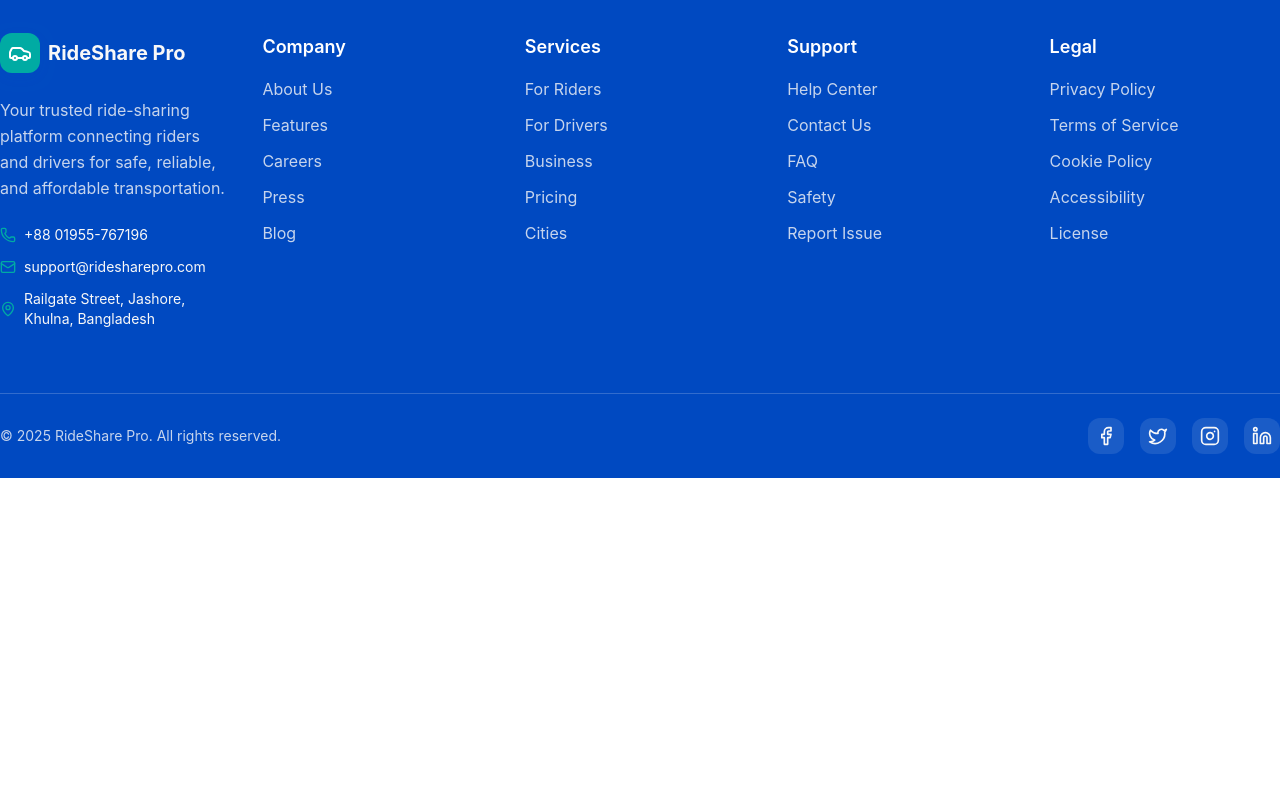
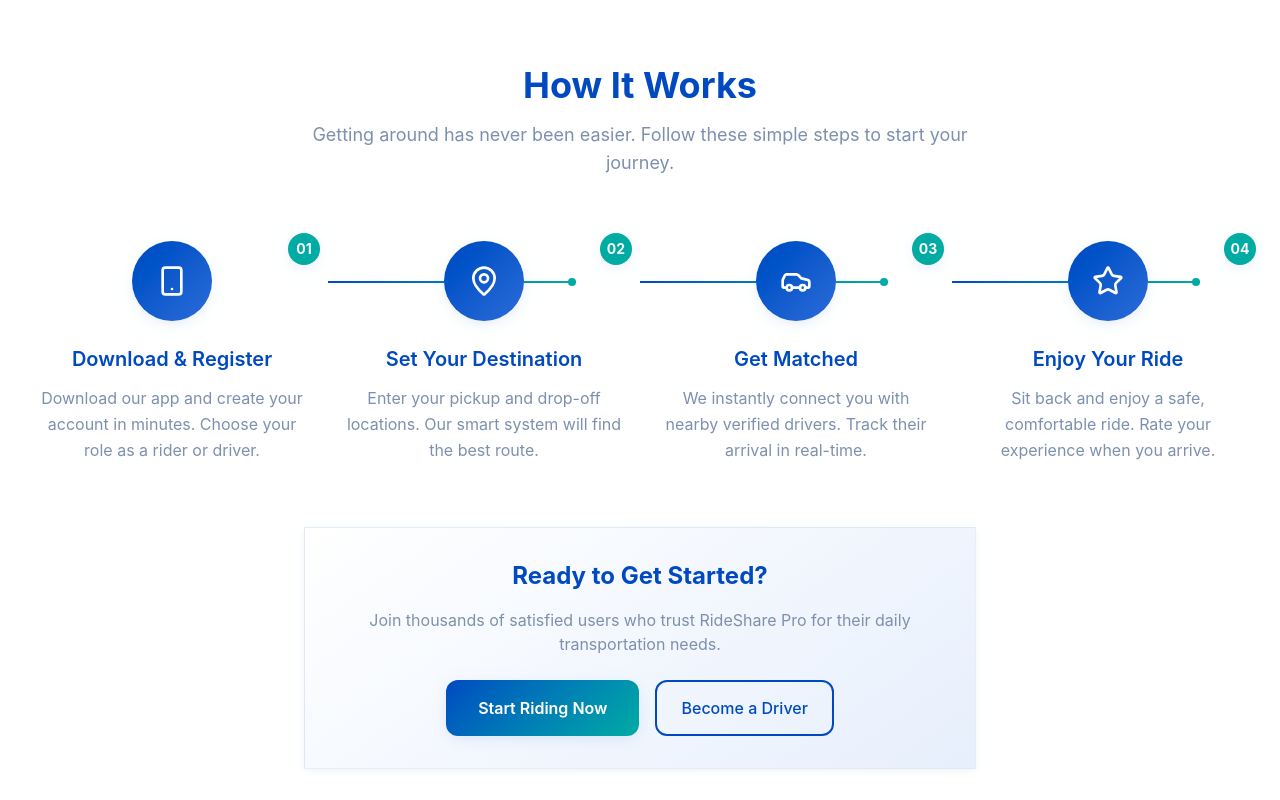
Before and after one commit to Rokon-Khan/ride-booking-frontend, a React (Vite) app: page / in a window 1280 px wide. Shown: the part 2200-3000 px from the top of the page. Before the commit the page ends 2678 px from the top, so only its background shows below. Built offline with nearby package versions, Linux system fonts and the light colour scheme.

Commit message:
How It Works Section Done

```diff
--- /dev/null
+++ b/src/components/landing/HowItWorks.tsx
@@ -0,0 +1,110 @@
+import { Car, MapPin, Smartphone, Star } from "lucide-react";
+
+const HowItWorks = () => {
+  const steps = [
+    {
+      icon: Smartphone,
+      title: "Download & Register",
+      description:
+        "Download our app and create your account in minutes. Choose your role as a rider or driver.",
+      step: "01",
+    },
+    {
+      icon: MapPin,
+      title: "Set Your Destination",
+      description:
+        "Enter your pickup and drop-off locations. Our smart system will find the best route.",
+      step: "02",
+    },
+    {
+      icon: Car,
+      title: "Get Matched",
+      description:
+        "We instantly connect you with nearby verified drivers. Track their arrival in real-time.",
+      step: "03",
+    },
+    {
+      icon: Star,
+      title: "Enjoy Your Ride",
+      description:
+        "Sit back and enjoy a safe, comfortable ride. Rate your experience when you arrive.",
+      step: "04",
+    },
+  ];
+
+  return (
+    <section className="section-padding bg-background">
+      <div className="container-width">
+        {/* Section Header */}
+        <div className="text-center mb-16">
+          <h2 className="text-section-title">How It Works</h2>
+          <p className="text-lg text-muted-foreground max-w-2xl mx-auto">
+            Getting around has never been easier. Follow these simple steps to
+            start your journey.
+          </p>
+        </div>
+
+        {/* Steps */}
+        <div className="grid md:grid-cols-2 lg:grid-cols-4 gap-8">
+          {steps.map((step, index) => {
+            const Icon = step.icon;
+            return (
+              <div
+                key={step.title}
+                className="text-center group animate-fade-in-up"
+                style={{ animationDelay: `${index * 150}ms` }}
+              >
+                {/* Step Number */}
+                <div className="relative mb-6">
+                  <div className="w-20 h-20 mx-auto bg-gradient-primary rounded-full flex items-center justify-center shadow-medium group-hover:shadow-strong transition-all duration-300 group-hover:scale-110">
+                    <Icon className="h-8 w-8 text-white" />
+                  </div>
+                  <div className="absolute -top-2 -right-2 w-8 h-8 bg-secondary text-secondary-foreground rounded-full flex items-center justify-center text-sm font-bold shadow-medium">
+                    {step.step}
+                  </div>
+                </div>
+
+                {/* Content */}
+                <h3 className="text-card-title group-hover:text-primary transition-colors duration-300 mb-3">
+                  {step.title}
+                </h3>
+                <p className="text-muted-foreground leading-relaxed">
+                  {step.description}
+                </p>
+
+                {/* Connector Line (except for last item) */}
+                {index < steps.length - 1 && (
+                  <div
+                    className="hidden lg:block absolute top-10 left-full w-full h-0.5 bg-gradient-to-r from-primary to-secondary transform translate-x-4 translate-y-0"
+                    style={{ width: "calc(100% - 2rem)" }}
+                  >
+                    <div className="absolute right-0 top-1/2 transform -translate-y-1/2 w-2 h-2 bg-secondary rounded-full"></div>
+                  </div>
+                )}
+              </div>
+            );
+          })}
+        </div>
+
+        {/* Call to Action */}
+        <div className="text-center mt-16">
+          <div className="bg-gradient-card p-8 rounded-radius-large shadow-soft border border-border/50 max-w-2xl mx-auto">
+            <h3 className="text-2xl font-bold mb-4 text-foreground">
+              Ready to Get Started?
+            </h3>
+            <p className="text-muted-foreground mb-6">
+              Join thousands of satisfied users who trust RideShare Pro for
+              their daily transportation needs.
+            </p>
+            <div className="flex flex-col sm:flex-row gap-4 justify-center">
+              <button className="btn-hero">Start Riding Now</button>
+              <button className="btn-outline-primary">Become a Driver</button>
+            </div>
+          </div>
+        </div>
+      </div>
+    </section>
+  );
+};
+
+export default HowItWorks;
--- a/src/pages/HomePage.tsx
+++ b/src/pages/HomePage.tsx
@@ -1,11 +1,13 @@
 import Features from "@/components/landing/Features";
 import Hero from "@/components/landing/Hero";
+import HowItWorks from "@/components/landing/HowItWorks";
 
 export default function HomePage() {
   return (
     <div>
       <Hero />
       <Features />
+      <HowItWorks />
     </div>
   );
 }
```
